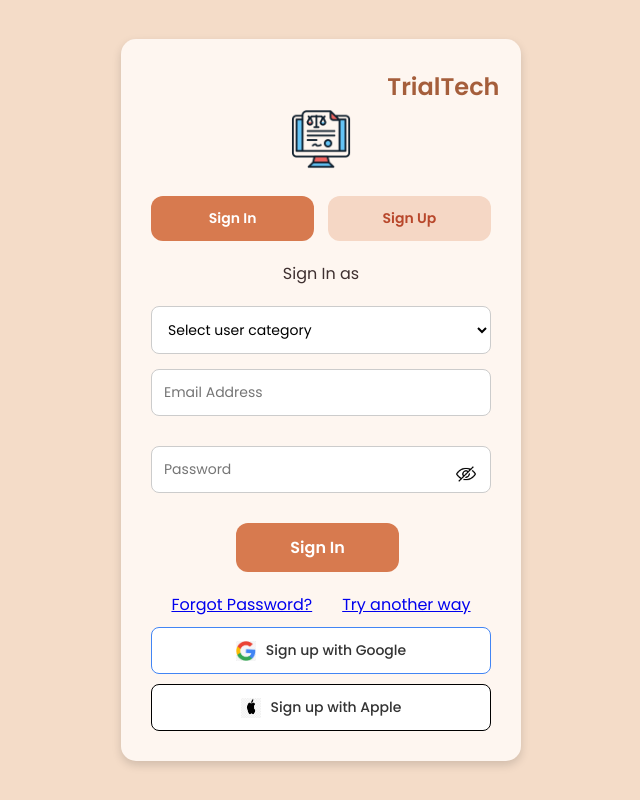
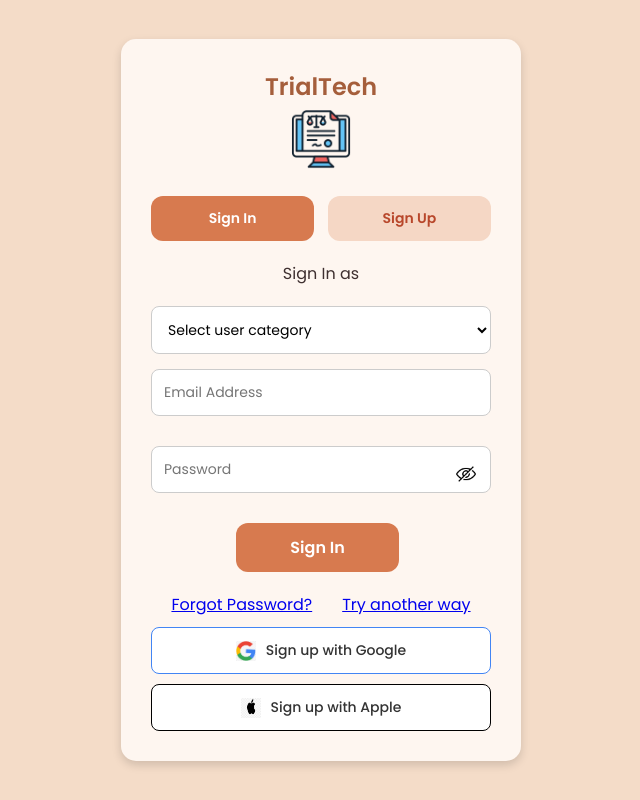
Before and after one commit to Debojit2003/Legal-App, a React (Create React App) app in the folder Project_Code/college_project/: page / in a window 1280 px wide. Shown: the whole page, without its empty margins (319-959 px from the left). Built offline with nearby package versions, Linux system fonts and the light colour scheme.

Commit message:
Update JailerDashboard.css

```diff
--- a/Project_Code/college_project/src/components/JailerDashboard.css
+++ b/Project_Code/college_project/src/components/JailerDashboard.css
@@ -20,7 +20,7 @@
 
 }
 
-.title {
+.jailer-dashboard-container.title {
   font-size: 24px;
   color:#a55e3b;
   margin-left:36%;
```
